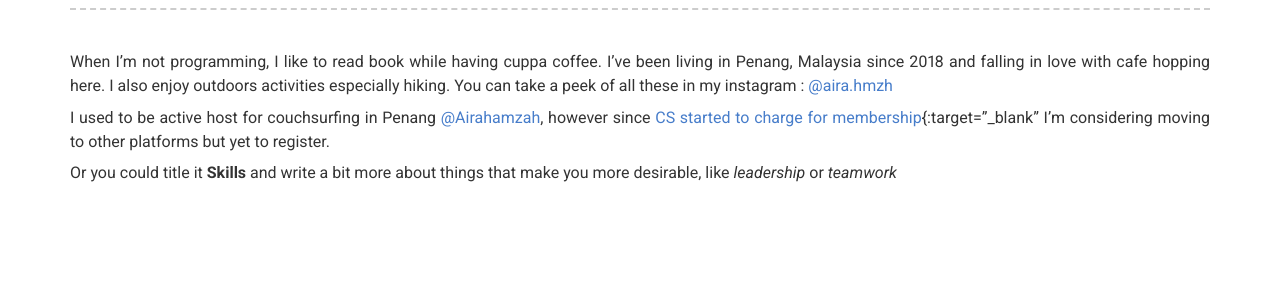
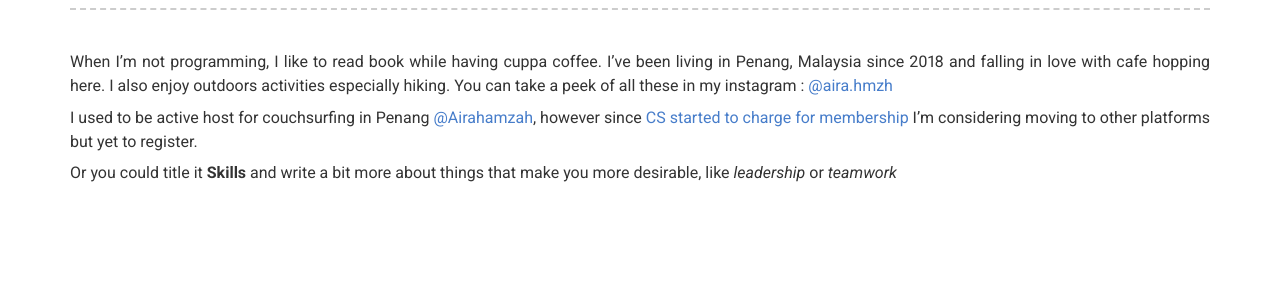
Before and after one commit to mahirahamzah/Resume, a Jekyll site: the page built from index.md, in a window 1280 px wide. Shown: the part 2032-2328 px from the top of the page. Built offline with Jekyll 4.4.1, drawn with Linux system fonts in a browser that asks for light colours; nearby versions of some CDN libraries.

Commit message:
Update _config.yml

```diff
--- a/_config.yml
+++ b/_config.yml
@@ -64,7 +64,7 @@ more_content: | # this will include new lines to allow paragraphs
   When I'm not programming, I like to read book while having cuppa coffee. I've been living in Penang, Malaysia since 2018 and falling in love with cafe hopping here.
   I also enjoy outdoors activities especially hiking. You can take a peek of all these in my instagram : [@aira.hmzh](https://www.instagram.com/aira.hmzh/){:target="_blank"}
 
-  I used to be active host for couchsurfing in Penang [@Airahamzah](https://www.couchsurfing.com/people/aira-hamzah){:target="_blank"}, however since [CS started to charge for membership](https://medium.com/@jameshopest/the-death-of-couchsurfing-a87d9537edf2){:target="_blank" I'm considering moving to other platforms but yet to register.
+  I used to be active host for couchsurfing in Penang [@Airahamzah](https://www.couchsurfing.com/people/aira-hamzah){:target="_blank"}, however since [CS started to charge for membership](https://medium.com/@jameshopest/the-death-of-couchsurfing-a87d9537edf2){:target="_blank"} I'm considering moving to other platforms but yet to register.
 
   Or you could title it **Skills** and write a bit more about things that make you more desirable, like *leadership* or *teamwork*
 
```
